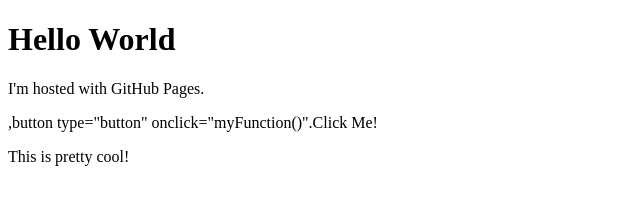
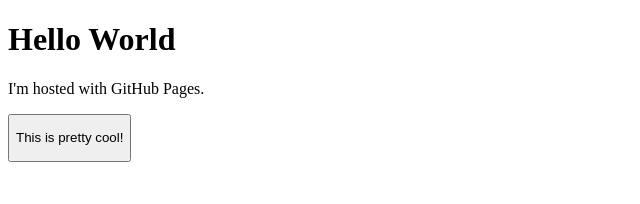
Before and after one commit to SunnyNagam/sokasuki.github.io, a plain HTML site: page index.html in a window 1280 px wide. Shown: the whole page, without its empty margins (0-640 px from the left). Drawn offline with Linux system fonts and the light colour scheme.

Commit message:
sggs
ttts

```diff
--- a/index.html
+++ b/index.html
@@ -3,7 +3,7 @@
 	<body>
 		<h1>Hello World</h1>
 		<p>I'm hosted with GitHub Pages.</p>
-		,button type="button" onclick="myFunction()".Click Me!</button>
+		<button type="button" onclick="myFunction()".Click Me!</button>
 		<p id="test">This is pretty cool!<p>
 
 	<script>
```
